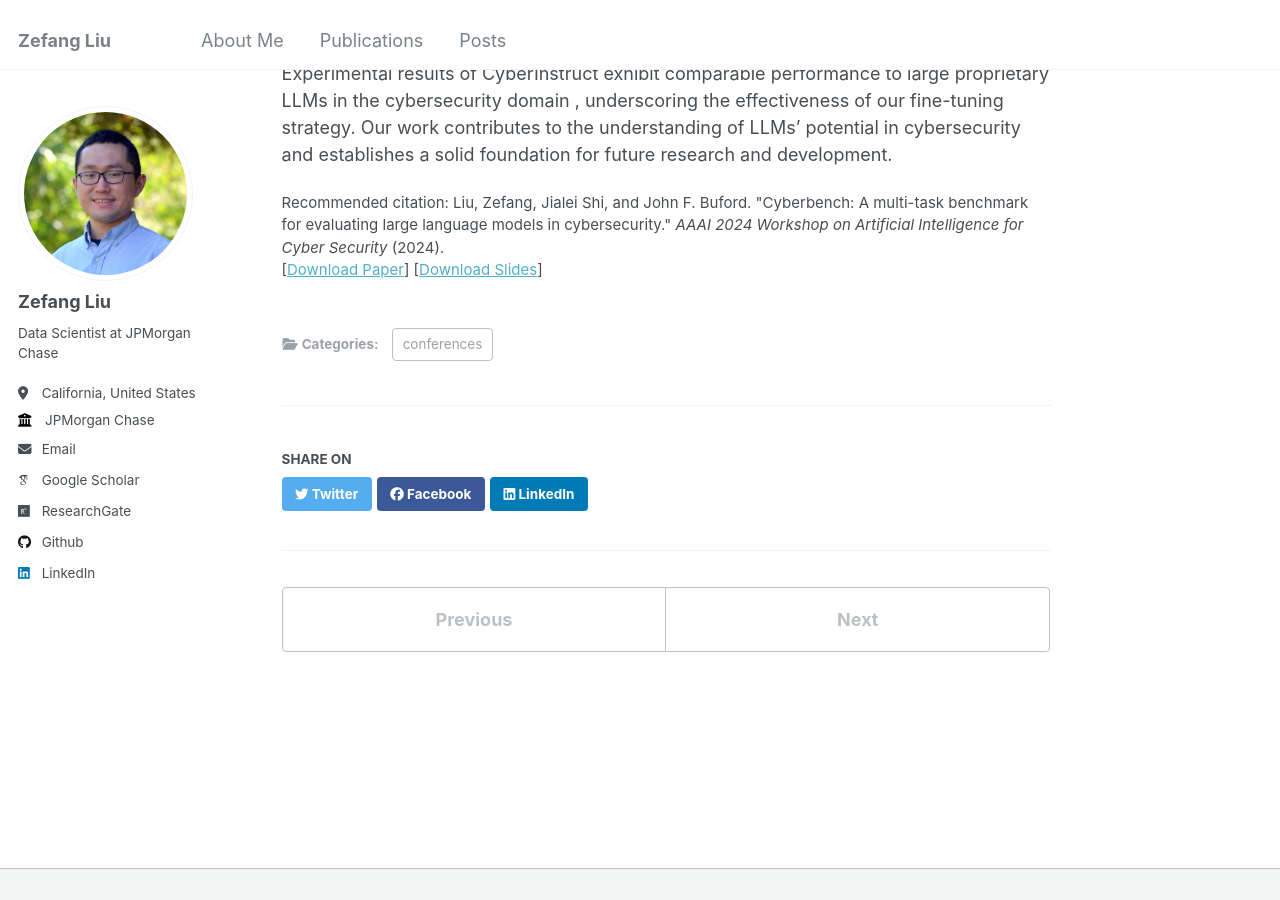
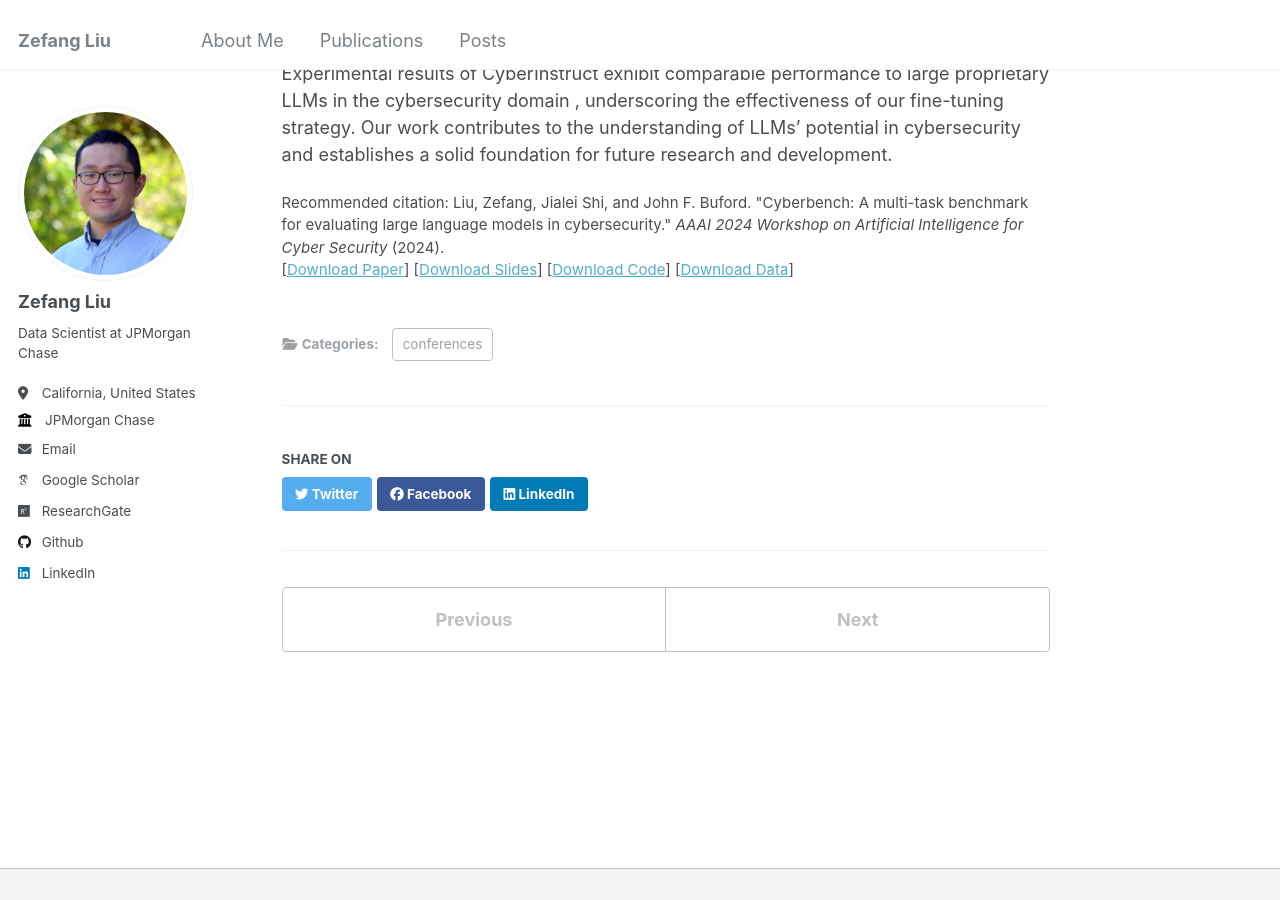
Before and after one commit to zefang-liu/zefang-liu.github.io, a Jekyll site: the page built from _publications/liu2024cyberbench.md, in a window 1280 px wide and 900 px high, scrolled down 514 px. Built offline with Jekyll 4.4.1, drawn with Linux system fonts in a browser that asks for light colours; some web fonts are replaced; some of the changed lines change nothing that is shown.

Commit message:
Add more links

```diff
--- a/_publications/liu2024cyberbench.md
+++ b/_publications/liu2024cyberbench.md
@@ -9,6 +9,8 @@ date: 2024-02-01
 venue: 'AAAI 2024 Workshop on Artificial Intelligence for Cyber Security'
 paperurl: /files/liu2024cyberbench_paper.pdf
 slidesurl: /files/liu2024cyberbench_slides.pdf
+codeurl: 'https://github.com/jpmorganchase/CyberBench'
+dataurl: 'https://huggingface.co/datasets/zefang-liu/cyberbench'
 citation: 'Liu, Zefang, Jialei Shi, and John F. Buford. &quot;Cyberbench: A multi-task benchmark for evaluating large language models in cybersecurity.&quot; <i>AAAI 2024 Workshop on Artificial Intelligence for Cyber Security</i> (2024).'
 ---
 
```
